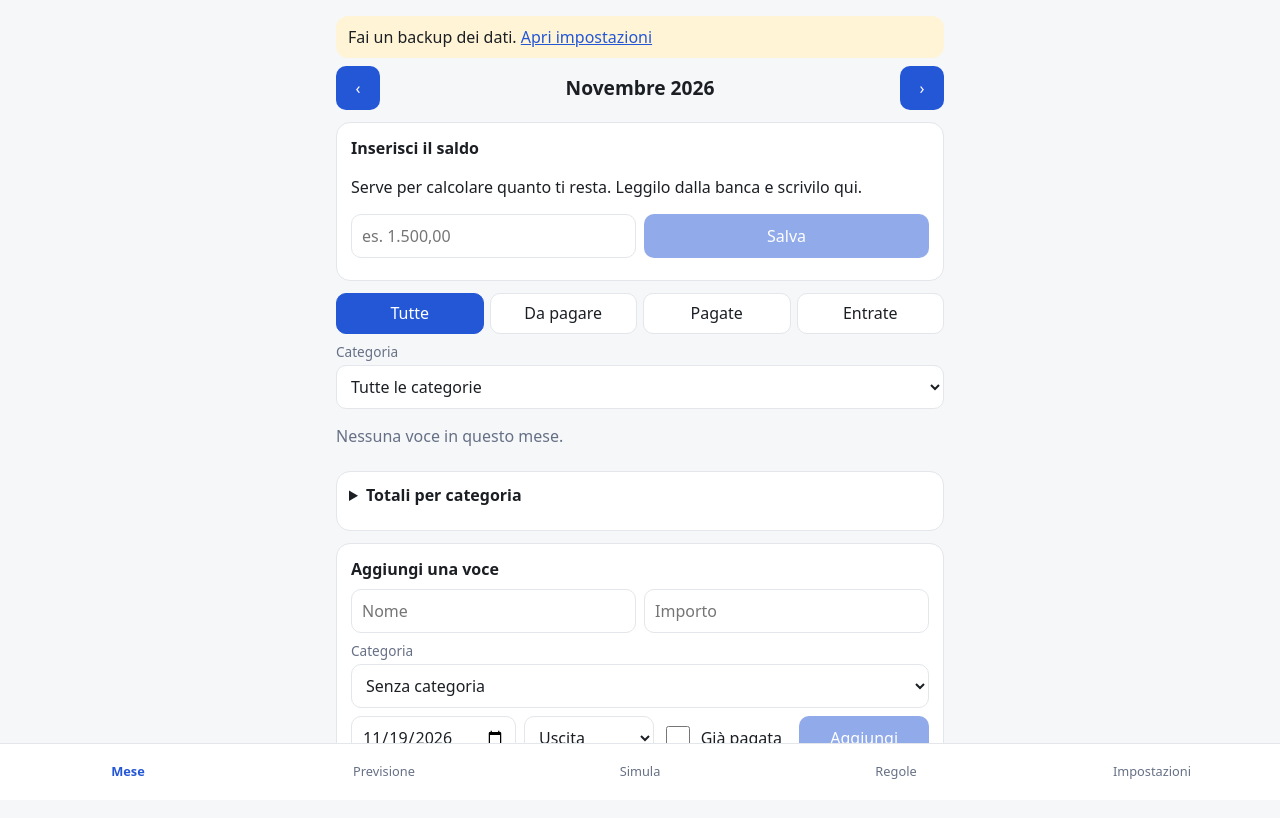
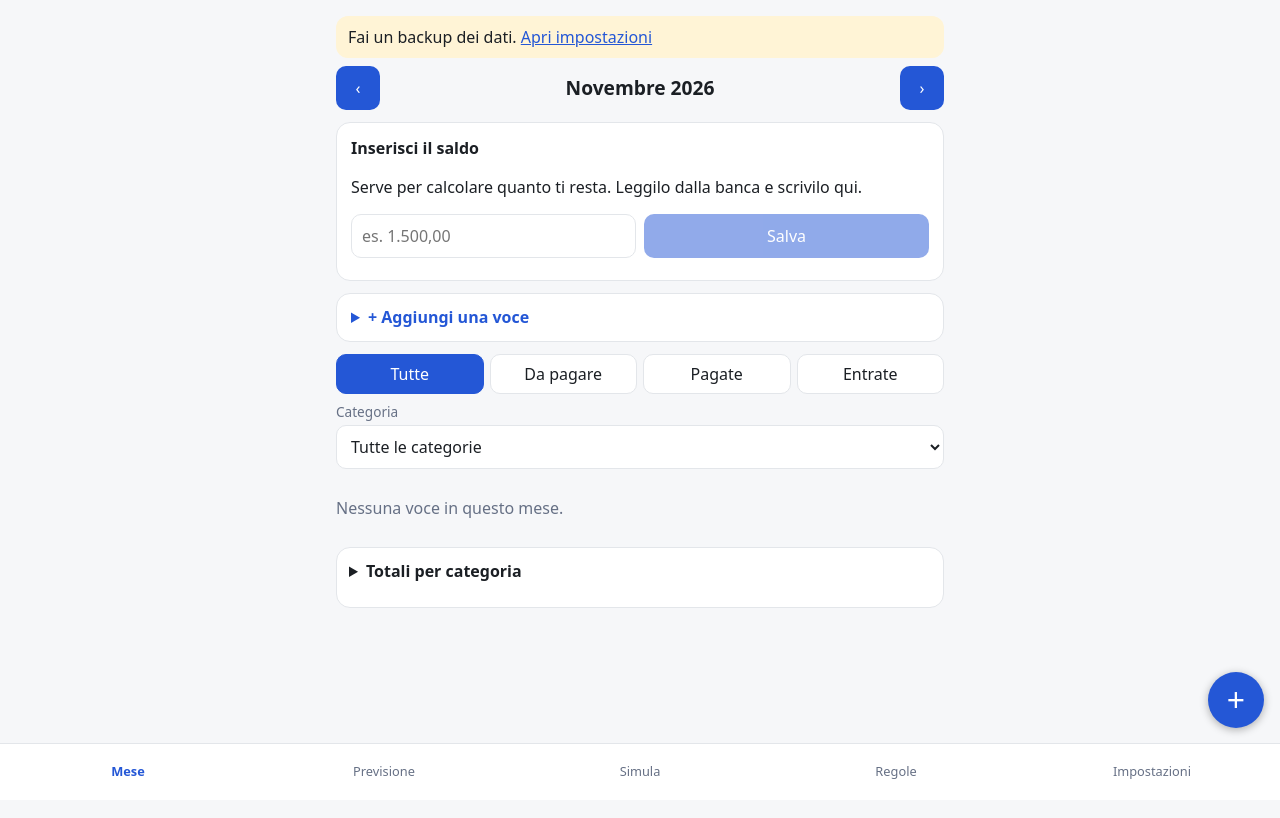
Before and after one commit to clemarca78/spese-pwa, a Preact app: page / in a window 1280 px wide. Shown: the top 818 px of the page. Built offline with nearby package versions, Linux system fonts and the light colour scheme.

Commit message:
feat: Mese con aggiunta rapida in alto, pulsante + e voci raggruppate per giorno comprimibili

```diff
--- a/src/styles.css
+++ b/src/styles.css
@@ -152,3 +152,15 @@ small.cat { color: var(--muted); }
 .capture:last-child { border-bottom: 0; }
 .capture p { margin: 0 0 4px; font-size: .85rem; }
 .link-box { display: block; padding: 8px 10px; border: 1px solid var(--line); border-radius: 10px; background: var(--bg); word-break: break-all; font-size: .8rem; }
+
+.add-card { padding: 0 14px; }
+.add-card > summary { cursor: pointer; padding: 12px 0; font-weight: 600; color: var(--accent); }
+.add-card .add-form { box-shadow: none; border: 0; padding: 0 0 12px; margin: 0; background: none; }
+.day-group { border-bottom: 1px solid var(--line); }
+.day-group > summary { list-style: none; cursor: pointer; display: flex; align-items: baseline; gap: 10px; padding: 10px 0; font-variant-numeric: tabular-nums; }
+.day-group > summary::-webkit-details-marker { display: none; }
+.day-group > summary::before { content: '▸'; color: var(--muted); }
+.day-group[open] > summary::before { content: '▾'; }
+.day-name { font-weight: 600; text-transform: capitalize; flex: 1; }
+.day-tools { justify-content: flex-end; gap: 16px; }
+.fab { position: fixed; right: 16px; bottom: calc(72px + env(safe-area-inset-bottom)); width: 56px; height: 56px; border-radius: 50%; font-size: 2rem; line-height: 1; background: var(--accent); color: #fff; border: 0; box-shadow: 0 2px 8px rgba(0,0,0,.3); z-index: 5; }
--- a/src/ui/Mese.tsx
+++ b/src/ui/Mese.tsx
@@ -28,6 +28,14 @@ const catName = (id: string | undefined): string | undefined => (id ? (data.valu
 const shortDate = (d: string) => `${d.slice(8)}/${d.slice(5, 7)}`;
 /** id della voce una tantum in modifica (null = modulo di aggiunta) */
 export const editingOneOff = signal<string | null>(null);
+/** Modulo di aggiunta aperto o chiuso (in alto, sotto il riepilogo). */
+export const addOpen = signal(false);
+/** Giorni aperti/chiusi a mano dall'utente (chiave = 'YYYY-MM-DD'); gli altri seguono la regola predefinita. */
+const dayOpen = signal<Record<string, boolean>>({});
+const WEEKDAYS = ['dom', 'lun', 'mar', 'mer', 'gio', 'ven', 'sab'];
+const dayLabel = (d: Day) => `${WEEKDAYS[new Date(`${d}T00:00:00Z`).getUTCDay()]} ${shortDate(d)}`;
+/** Giorni passati con tutto sistemato si chiudono da soli: restano aperti oggi, il futuro e le voci ancora da pagare. */
+const defaultOpen = (day: Day, list: Item[], today: Day) => day >= today || list.some((i) => !i.paid && !i.skipped);
 
 const plain = (c: number) => (c / 100).toFixed(2).replace('.', ',');
 
@@ -191,13 +199,14 @@ function AddOneOff() {
   // modificando una voce il modulo sta in fondo alla pagina: lo porto in vista e metto il cursore sul nome
   useEffect(() => {
     if (!editing) return;
-    formRef.current?.scrollIntoView?.({ behavior: 'smooth', block: 'center' });
+    addOpen.value = true;
+    formRef.current?.scrollIntoView?.({ behavior: 'smooth', block: 'start' });
     nameRef.current?.focus();
   }, []);
   return (
     <form
       ref={formRef}
-      class="card"
+      class="card add-form"
       onSubmit={(e) => {
         e.preventDefault();
         if (!name.trim() || cents === null) return;
@@ -205,6 +214,7 @@ function AddOneOff() {
           const stamp = paid === editing.paid ? {} : paid ? paidStamp() : { paidOn: undefined, paidAt: undefined };
           void updateOneOff(editing.id, { name: name.trim(), kind, amount: cents, day, paid, categoryId: categoryId || undefined, ...stamp });
           editingOneOff.value = null;
+          addOpen.value = false;
           return;
         }
         void addOneOff({ name: name.trim(), kind, amount: cents, day, paid, ...(categoryId ? { categoryId } : {}), ...(paid ? paidStamp() : {}) }).then(() => {
@@ -212,6 +222,7 @@ function AddOneOff() {
           setAlreadyPaid(false);
           setName('');
           setAmount('');
+          addOpen.value = false;
         });
       }}
     >
@@ -255,6 +266,12 @@ export function Mese() {
   const res = residual(d, today, today);
   const av = available(d, today, d.settings.payDay ?? 10);
   const debitsTotal = av ? av.debits.reduce((s, i) => s + i.amount, 0) : 0;
+  const groups: Array<{ day: Day; list: Item[] }> = [];
+  for (const i of items) {
+    const last = groups.at(-1);
+    if (last && last.day === i.day) last.list.push(i);
+    else groups.push({ day: i.day, list: [i] });
+  }
   const late = viewMonth.value === today.slice(0, 7) && (filtro.value === 'tutte' || filtro.value === 'da-pagare') ? arretrati(d, start).filter(byCategory) : [];
   const year = viewMonth.value.slice(0, 4);
   const totals = totalsByCategory(d, periodoTotali.value === 'mese' ? start : `${year}-01-01`, periodoTotali.value === 'mese' ? end : `${year}-12-31`);
@@ -347,6 +364,11 @@ export function Mese() {
         </section>
       )}
 
+      <details class="card add-card" open={addOpen.value || editingOneOff.value !== null} onToggle={(e) => { if (editingOneOff.value === null) addOpen.value = e.currentTarget.open; }}>
+        <summary>{editingOneOff.value !== null ? 'Modifica la voce' : '+ Aggiungi una voce'}</summary>
+        <AddOneOff key={editingOneOff.value ?? 'new'} />
+      </details>
+
       <div class="row filters" role="group" aria-label="Filtro voci">
         {FILTRI.map(([v, l]) => (
           <button key={v} class={`chip ${filtro.value === v ? 'active' : ''}`} aria-pressed={filtro.value === v} onClick={() => (filtro.value = v)}>{l}</button>
@@ -369,12 +391,33 @@ export function Mese() {
         </section>
       ) : null}
 
-      <ul class="items">
-        {items.map((i) => (
-          <ItemRow key={i.key} item={i} />
-        ))}
-        {items.length === 0 ? <li class="empty">{all.length === 0 ? 'Nessuna voce in questo mese.' : 'Nessuna voce con questo filtro.'}</li> : null}
-      </ul>
+      {groups.length > 1 ? (
+        <div class="row day-tools">
+          <button class="link" onClick={() => (dayOpen.value = Object.fromEntries(groups.map((g) => [g.day, true])))}>Espandi tutti i giorni</button>
+          <button class="link" onClick={() => (dayOpen.value = Object.fromEntries(groups.map((g) => [g.day, false])))}>Comprimi tutti i giorni</button>
+        </div>
+      ) : null}
+      {groups.map((g) => {
+        const net = g.list.reduce((t, i) => (i.skipped ? t : t + (i.kind === 'income' ? i.amount : -i.amount)), 0);
+        const isOpen = dayOpen.value[g.day] ?? defaultOpen(g.day, g.list, today);
+        return (
+          <details class="day-group" key={g.day} open={isOpen} data-testid="day-group"
+            onToggle={(e) => {
+              const o = e.currentTarget.open;
+              if (o !== isOpen) dayOpen.value = { ...dayOpen.value, [g.day]: o };
+            }}>
+            <summary>
+              <span class="day-name">{dayLabel(g.day)}{g.day === today ? ' · oggi' : ''}</span>
+              <span class="muted">{g.list.length} {g.list.length === 1 ? 'voce' : 'voci'}</span>
+              <span class={net < 0 ? 'neg' : 'pos'}>{formatEuro(net)}</span>
+            </summary>
+            <ul class="items">
+              {g.list.map((i) => <ItemRow key={i.key} item={i} />)}
+            </ul>
+          </details>
+        );
+      })}
+      {items.length === 0 ? <p class="empty">{all.length === 0 ? 'Nessuna voce in questo mese.' : 'Nessuna voce con questo filtro.'}</p> : null}
 
       <details class="card cat-totals">
         <summary>Totali per categoria</summary>
@@ -403,7 +446,7 @@ export function Mese() {
         ) : null}
       </details>
 
-      <AddOneOff key={editingOneOff.value ?? 'new'} />
+      <button class="fab" aria-label="Aggiungi una voce" onClick={() => { addOpen.value = true; window.scrollTo?.({ top: 0, behavior: 'smooth' }); }}>+</button>
     </main>
   );
 }
```
Also changed, not shown: 1 other file (tests, documents, lock files or other folders).
